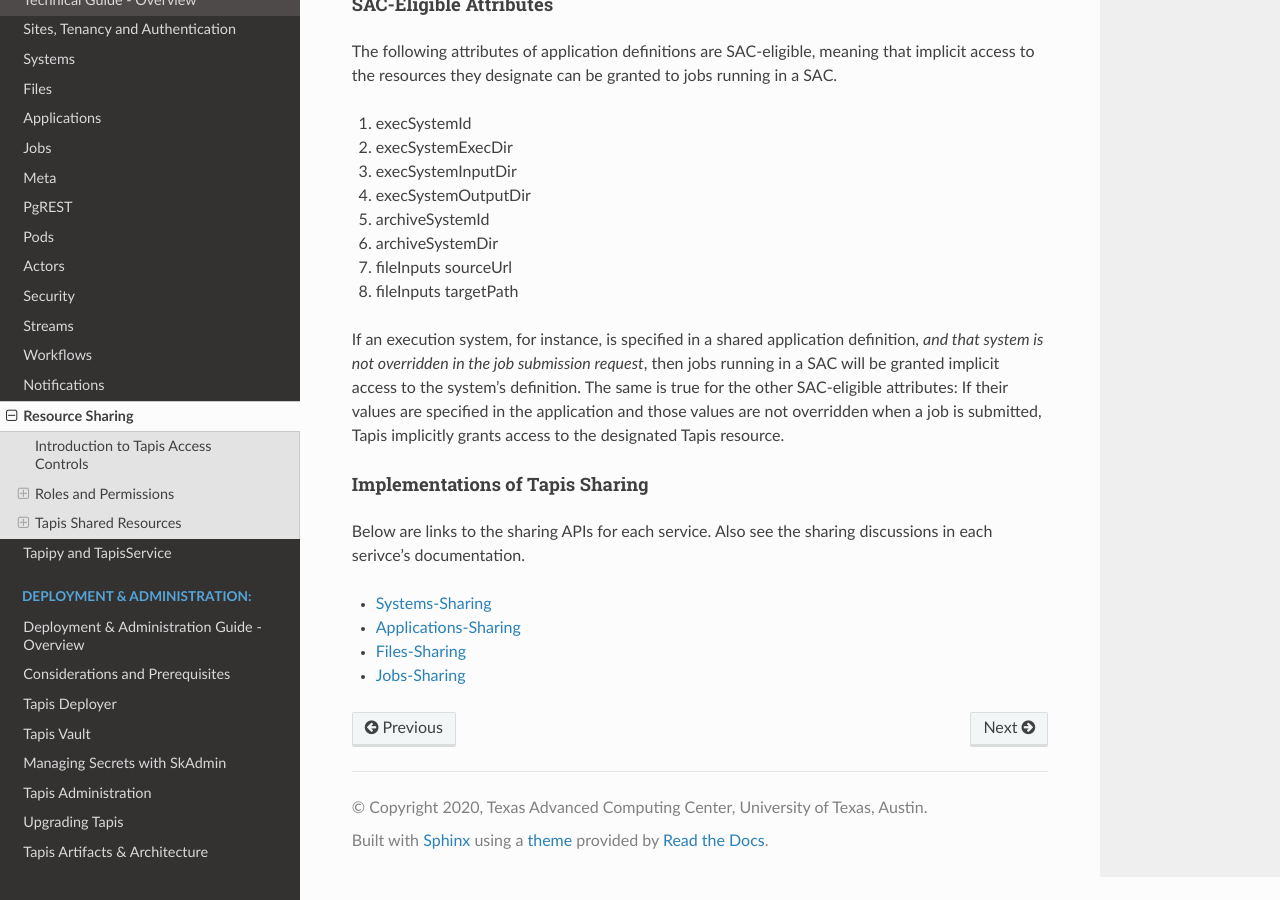
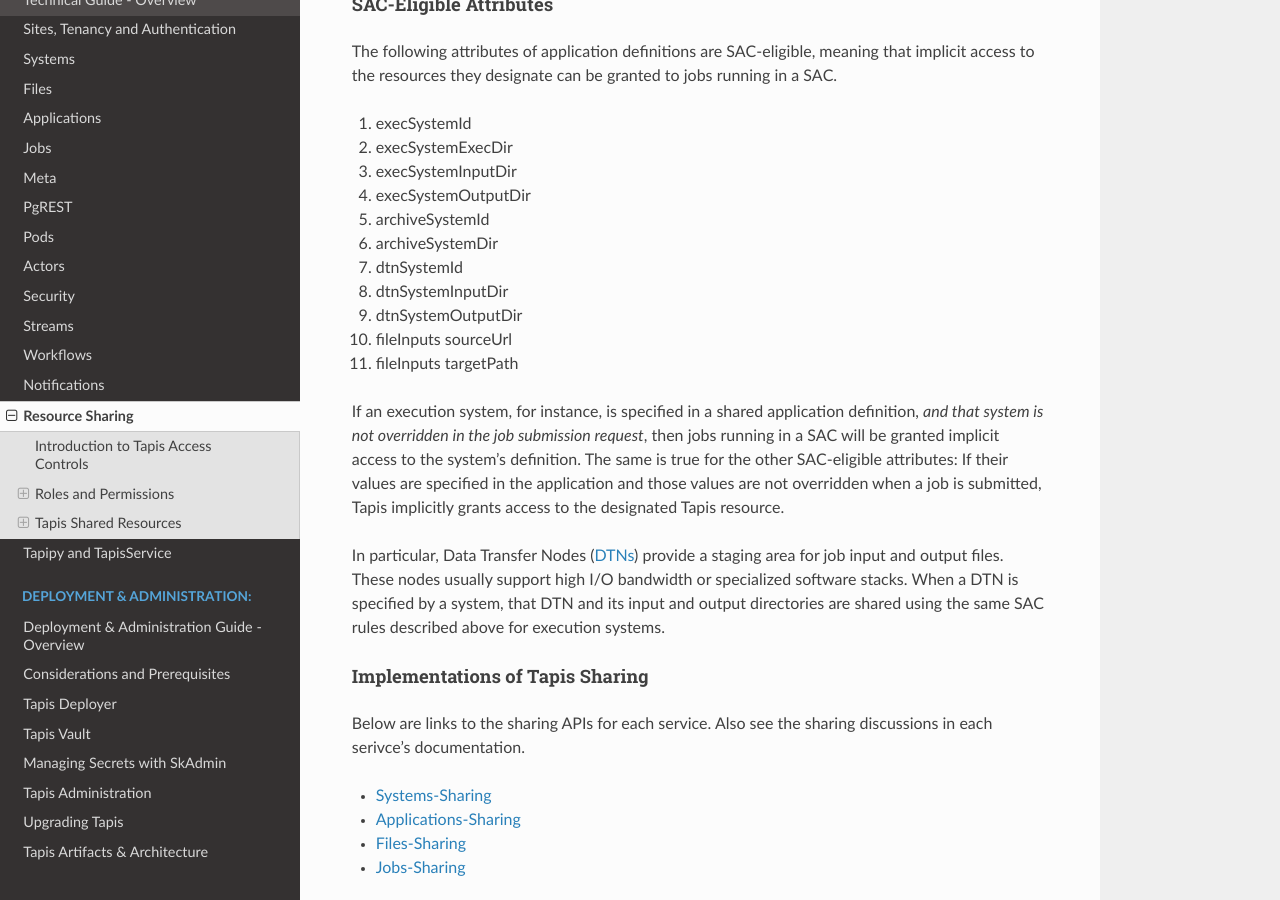
Before and after one commit to tapis-project/documentation, a Sphinx documentation site: the page built from source/technical/sharing.rst, in a window 1280 px wide and 900 px high, scrolled down 3724 px. Built offline with Sphinx 7.4.7 and the Read the Docs theme 2.0.0, drawn with Linux system fonts in a browser that asks for light colours.

Commit message:
added DTN info to sharing doc

```diff
--- a/source/technical/sharing.rst
+++ b/source/technical/sharing.rst
@@ -176,6 +176,9 @@
 #. execSystemOutputDir
 #. archiveSystemId
 #. archiveSystemDir
+#. dtnSystemId
+#. dtnSystemInputDir
+#. dtnSystemOutputDir
 #. fileInputs sourceUrl
 #. fileInputs targetPath
 
@@ -183,6 +186,10 @@
 overridden in the job submission request*, then jobs running in a SAC will be granted implicit access to the system's
 definition. The same is true for the other SAC-eligible attributes: If their values are specified in the application and
 those values are not overridden when a job is submitted, Tapis implicitly grants access to the designated Tapis resource.
+
+In particular, Data Transfer Nodes (DTNs_) provide a staging area for job input and output files.  These nodes usually support high I/O bandwidth or specialized software stacks.  When a DTN is specified by a system, that DTN and its input and output directories are shared using the same SAC rules described above for execution systems.
+
+.. _DTNs: https://tapis.readthedocs.io/en/latest/technical/jobs.html#data-transfer-nodes
 
 Implementations of Tapis Sharing
 ^^^^^^^^^^^^^^^^^^^^^^^^^^^^^^^^
```
